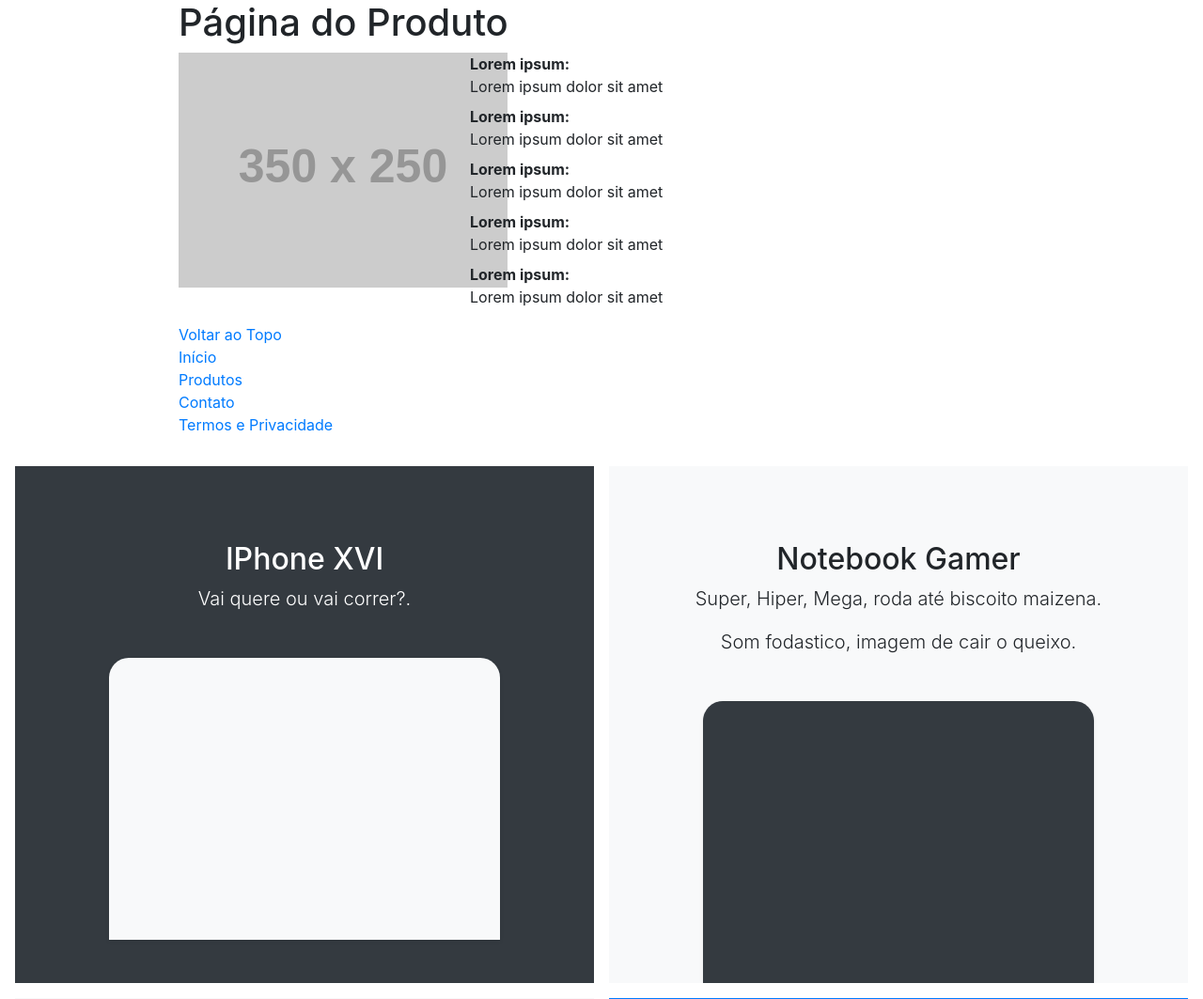
After one commit to deciolucas/hello_django2, a Django app: template lojinhaweb/core/templates/produto.html in a window 1280 px wide. The commit adds this page. Shown: the top 1063 px of the page at 94% size. Run offline with Django 3.2, Linux system fonts and the light colour scheme; the template is opened without the code that fills it, so the values that code supplies are empty; grey boxes labelled with a size stand in for pictures from a placeholder-image service; some libraries are stand-ins or nearby versions.

Commit message:
Segundo commit criando as paginas

```diff
--- a/lojinhaweb/core/static/css/estilo.css
+++ b/lojinhaweb/core/static/css/estilo.css
@@ -12,3 +12,12 @@
         font-size: 3.5rem;
     }
 }
+#cabecalho{
+    height: 100%;
+    width: 100%;
+    background-color: rgb(73, 20, 220);
+}
+#contbase{
+   height: 100%;
+   width: 100%;
+}
--- a/lojinhaweb/core/templates/base.html
+++ b/lojinhaweb/core/templates/base.html
@@ -21,35 +21,14 @@
 
   </head>
   <body>
-  <nav class="site-header sticky-top py-1">
-    <div class="container d-flex flex-column flex-md-row justify-content-between">
-      <a class="py-2" href="#" aria-label="Product">
-        <svg xmlns="http://www.w3.org/2000/svg" width="24" height="24" fill="none" color="orange"
-        stroke="currentColor" stroke-linecap="round" stroke-linejoin="round" stroke-width="2" class="d-block mx-auto" role="img" viewBox="0 0 24 24" focusable="false"><title>Product</title><circle cx="12" cy="12" r="10"/><path d="M14.31 8l5.74 9.94M9.69 8h11.48M7.38 12l5.74-9.94M9.69 16L3.95 6.06M14.31 16H2.83m13.79-4l-5.74 9.94"/></svg>
-        <!--Usando icone FontAwesome-->
-        {% comment %} <i class="fas fa-globe-americas"></i> {% endcomment %}
 
+<!--definindo o conteudo do base.html -->
+<div class="container">
+    {% block container %}
 
-      </a>
-      <a class="py-2 d-none d-md-inline-block" href="#">Tour</a>
-      <a class="py-2 d-none d-md-inline-block" href="#">Produtos</a>
-      <a class="py-2 d-none d-md-inline-block" href="#">Recursos</a>
-      <a class="py-2 d-none d-md-inline-block" href="#">Empreendimento</a>
-      <a class="py-2 d-none d-md-inline-block" href="#">Suporte</a>
-      <a class="py-2 d-none d-md-inline-block" href="#">Precos</a>
-      <a class="py-2 d-none d-md-inline-block" href="#">Carrinho</a>
-    </div>
-  </nav>
+    {% endblock container %}
+</div>
 
-<div class="position-relative overflow-hidden p-3 p-md-5 m-md-3 text-center bg-light">
-  <div class="col-md-5 p-lg-5 mx-auto my-5">
-    <h1 class="display-4 font-weight-normal">Lançamentos do Mês</h1>
-    <p class="lead font-weight-normal">Neste Mês de Novembro teremos várias promoções imperdiveis.</p>
-    <a class="btn btn-outline-secondary" href="#">Em Breve</a>
-  </div>
-  <div class="product-device shadow-sm d-none d-md-block"></div>
-  <div class="product-device product-device-2 shadow-sm d-none d-md-block"></div>
-</div>
 
 <div class="d-md-flex flex-md-equal w-100 my-md-3 pl-md-3">
   <div class="bg-dark mr-md-3 pt-3 px-3 pt-md-5 px-md-5 text-center text-white overflow-hidden">
@@ -121,12 +100,7 @@
 </div>
 
 
-<!--definindo o conteudo do base.html -->
-<div class="container">
-    {% block container %}
 
-    {% endblock container %}
-</div>
 
 
 <footer class="container py-5">
--- /dev/null
+++ b/lojinhaweb/core/templates/produto.html
@@ -0,0 +1,49 @@
+{% extends 'base.html' %}
+{% block title %}
+    Produto | {% block super %}
+    {% endblock super %}
+{% endblock title %}
+
+
+{% block container %}
+
+    <div class="container">
+		<div class="page-header">
+		  <h1>Página do Produto</h1>
+		</div>
+		<div class="row">
+		  <div class="col-sm-4">
+			  <a href="#" class="thumbnail">
+				  <img src="http://placehold.it/350x250" alt="" />
+			  </a>
+		  </div>
+		  <div class="col-sm-8">
+			  <dl>
+			  	<dt>Lorem ipsum:</dt>
+				<dd>Lorem ipsum dolor sit amet</dd>
+				<dt>Lorem ipsum:</dt>
+				<dd>Lorem ipsum dolor sit amet</dd>
+				<dt>Lorem ipsum:</dt>
+				<dd>Lorem ipsum dolor sit amet</dd>
+				<dt>Lorem ipsum:</dt>
+				<dd>Lorem ipsum dolor sit amet</dd>
+				<dt>Lorem ipsum:</dt>
+				<dd>Lorem ipsum dolor sit amet</dd>
+			  </dl>
+		  </div>
+		</div>
+		<footer>
+			<div class="row">
+			  <div class="col-lg-12">
+			    <ul class="list-unstyled">
+			      <li class="pull-right"><a href="#top">Voltar ao Topo</a></li>
+			      <li><a href="">Início</a></li>
+			      <li><a href="">Produtos</a></li>
+			      <li><a href="">Contato</a></li>
+			      <li><a href="">Termos e Privacidade</a></li>
+			    </ul>
+			  </div>
+			</div>
+		</footer>
+	</div>
+{% endblock container %}
```
Also changed, not shown: lojinhaweb/core/templates/contato.html (added, +54 -0 lines), lojinhaweb/core/templates/index.html (+33 -0 lines), lojinhaweb/core/views.py (+2 -7 lines), lojinhaweb/core/templates/cabecalho.html (added), lojinhaweb/core/templates/lista_produtos.html (added), lojinhaweb/lojinhaweb/settings.py (line endings or trailing spaces).
